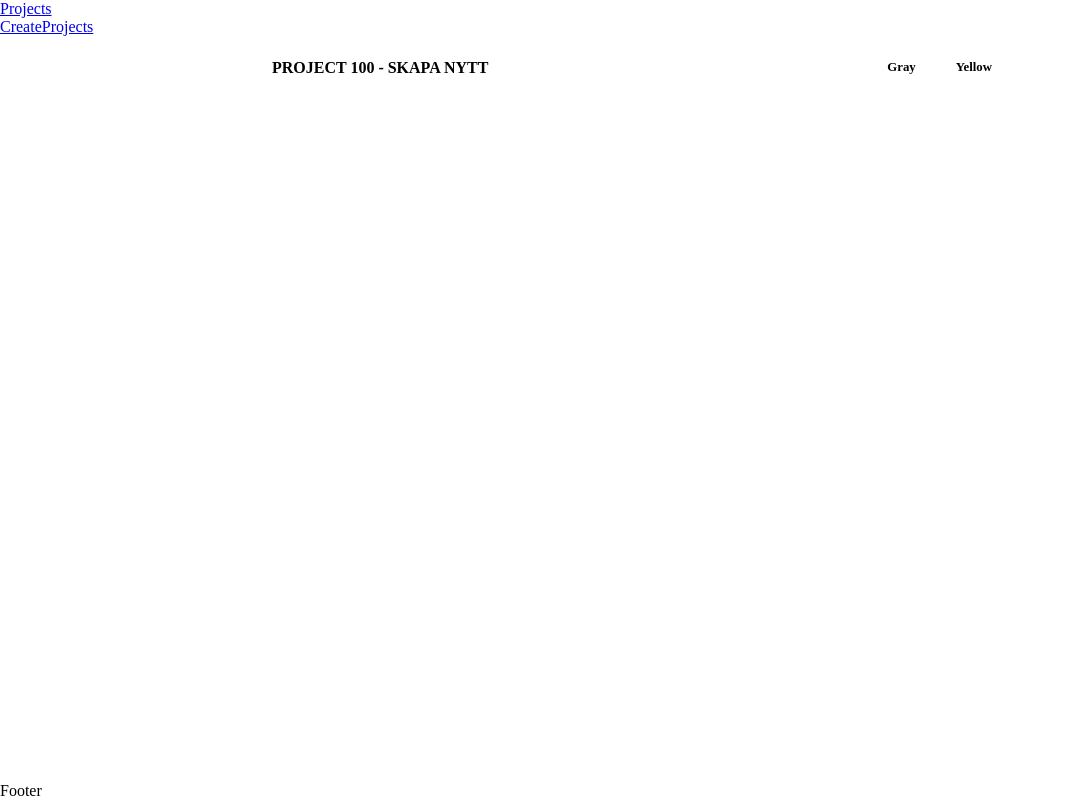
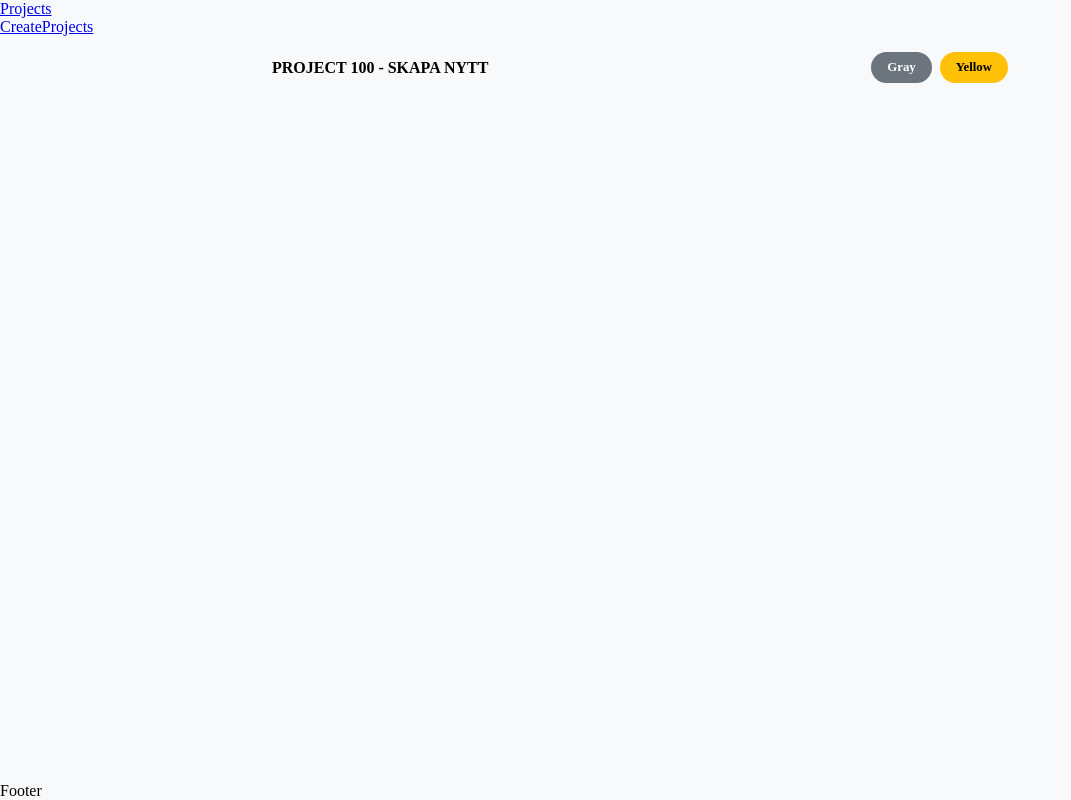
Before and after one commit to SimonR-prog/Project_Databas, a React (Vite) app in the folder Project_Databas/: page / in a window 1280 px wide. Shown: the whole page, without its empty margins (0-1071 px from the left). Built offline with nearby package versions, Linux system fonts and the light colour scheme; a web font is replaced by a local one.

Commit message:
colors from gpt

```diff
--- a/Project_Databas/src/App.css
+++ b/Project_Databas/src/App.css
@@ -4,31 +4,34 @@
     box-sizing: border-box;
 }
 
-:root{
+:root {
     --standard-fontfamily: "Exo 2", serif;
     --text-color: black;
-    --text-muted-color: ;
-    --text-headline-color: ;
-    --text-link-color: ;
+    --text-muted-color: #6c757d;
+    --text-headline-color: #343a40;
+    --text-link-color: #007bff;
 
-    --border-color: ;
+    --border-color: #dee2e6;
 
-    --background-color: ;
+    --background-color: #f8f9fa;
 
-    --btn-gray-background-color: ;
-    --btn-gray-border-color: ;
-    --btn-gray-text-color: ;
-    --btn-gray-background-hover-color: ;
-    --btn-gray-border-hover-color: ;
-    --btn-gray-text-hover-color: ;
+    /* Button gray colors */
+    --btn-gray-background-color: #6c757d;
+    --btn-gray-border-color: #6c757d;
+    --btn-gray-text-color: white;
+    --btn-gray-background-hover-color: #5a6268;
+    --btn-gray-border-hover-color: #5a6268;
+    --btn-gray-text-hover-color: white;
 
-    --btn-yellow-background-color: ;
-    --btn-yellow-border-color: ;
-    --btn-yellow-text-color: ;
-    --btn-yellow-background-hover-color: ;
-    --btn-yellow-border-hover-color: ;
-    --btn-yellow-text-hover-color: ;
+    /* Button yellow colors */
+    --btn-yellow-background-color: #ffc107;
+    --btn-yellow-border-color: #ffc107;
+    --btn-yellow-text-color: black;
+    --btn-yellow-background-hover-color: #e0a800;
+    --btn-yellow-border-hover-color: #e0a800;
+    --btn-yellow-text-hover-color: black;
 }
+
 html, body{
     margin: 0;
     color: var(--text-color);
```
